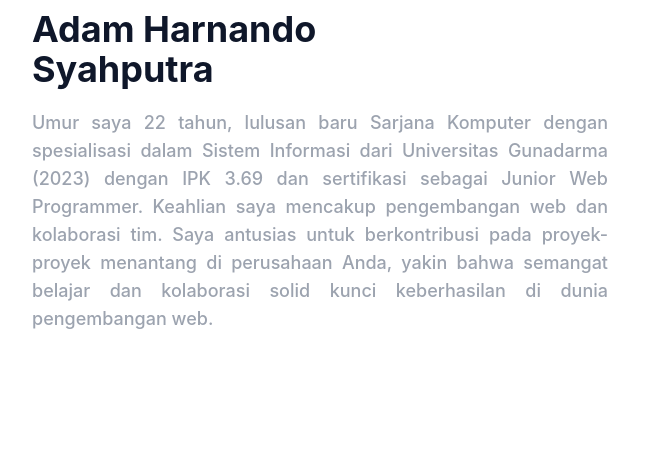
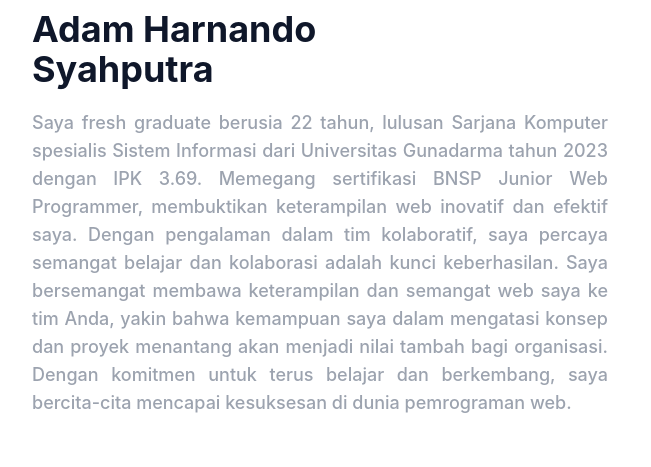
Before and after one commit to adamhs29/portfolio-adamhs, a website: page index.html in a window 1280 px wide. Shown: the part 947-1414 px from the top of the page, 0-651 px from the left. Drawn offline with Linux system fonts and the light colour scheme.

Commit message:
Update CV dan About

```diff
--- a/index.html
+++ b/index.html
@@ -149,7 +149,7 @@
               Adam Harnando Syahputra
             </h2>
             <p style="text-align: justify;" class="max-w-xl text-base font-medium text-secondary lg:text-lg">
-              Umur saya 22 tahun, lulusan baru Sarjana Komputer dengan spesialisasi dalam Sistem Informasi dari Universitas Gunadarma (2023) dengan IPK 3.69 dan sertifikasi sebagai Junior Web Programmer. Keahlian saya mencakup pengembangan web dan kolaborasi tim. Saya antusias untuk berkontribusi pada proyek-proyek menantang di perusahaan Anda, yakin bahwa semangat belajar dan kolaborasi solid kunci keberhasilan di dunia pengembangan web.
+              Saya fresh graduate berusia 22 tahun, lulusan Sarjana Komputer spesialis Sistem Informasi dari Universitas Gunadarma tahun 2023 dengan IPK 3.69. Memegang sertifikasi BNSP Junior Web Programmer, membuktikan keterampilan web inovatif dan efektif saya. Dengan pengalaman dalam tim kolaboratif, saya percaya semangat belajar dan kolaborasi adalah kunci keberhasilan. Saya bersemangat membawa keterampilan dan semangat web saya ke tim Anda, yakin bahwa kemampuan saya dalam mengatasi konsep dan proyek menantang akan menjadi nilai tambah bagi organisasi. Dengan komitmen untuk terus belajar dan berkembang, saya bercita-cita mencapai kesuksesan di dunia pemrograman web.
             </p>
           </div>
           <div class="w-full px-4 lg:w-1/2">
```
Also changed, not shown: 1 other file.
